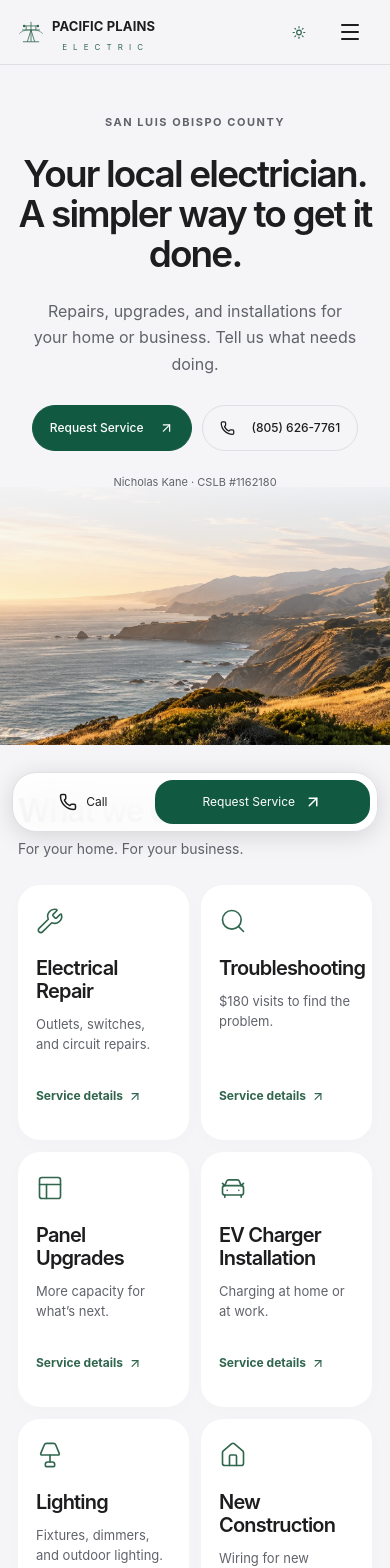
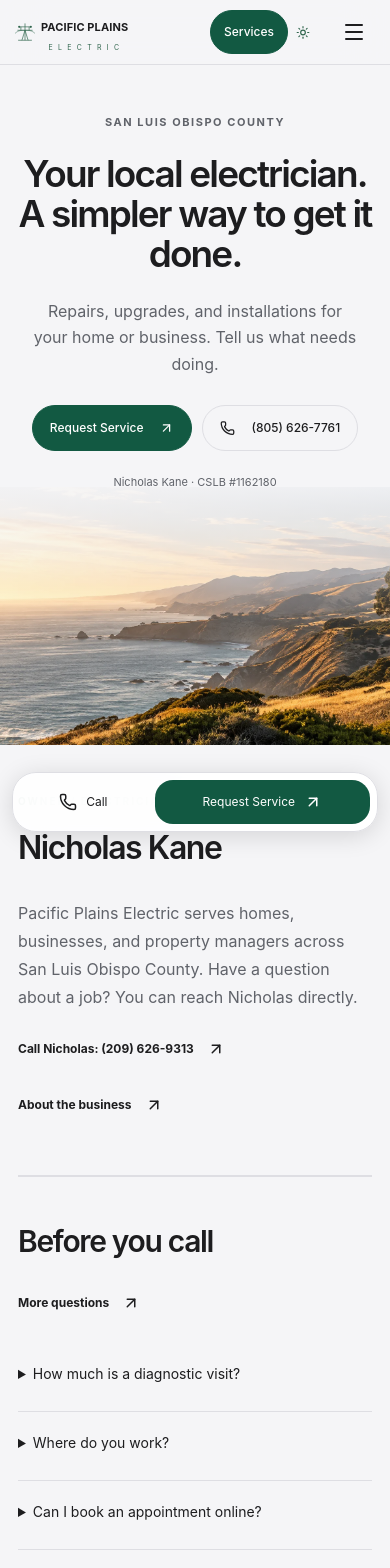
Before and after one commit to Sugar-Kane/Pacific-Plains-Electric, a Next.js app: page / in a window 390 px wide. Shown: the top 1568 px of the page. Built offline with nearby package versions, Linux system fonts and the light colour scheme.

Commit message:
Make service requests reachable in two taps from persistent header

```diff
--- a/app/globals.css
+++ b/app/globals.css
@@ -1892,3 +1892,19 @@ footer .brand .wordmark { color: var(--gold); }
 .map-legend span { width: 9px; height: 9px; border-radius: 50%; background: var(--green); }
 [data-theme="dark"] .map-legend span { background: #8ecbb0; }
 @media(max-width:700px) { .map-panel { padding: 32px 24px; } }
+
+.services-shortcut { white-space: nowrap; }
+.service-card:hover { transform: none; box-shadow: 0 4px 20px #00000004; }
+.service-card-actions { margin-top: auto; display: flex; flex-wrap: wrap; align-items: center; gap: 8px 18px; }
+.service-card-actions .text-link, .service-details-link { min-height: 44px; display: inline-flex; align-items: center; margin-top: 0; }
+.service-details-link { font-size: 12px; color: var(--secondary); text-decoration: underline; text-underline-offset: 3px; }
+@media (max-width: 700px) {
+ .header-inner { gap: 8px; padding-inline: 14px; }
+ .header-actions { gap: 0; }
+ .services-shortcut.button.small { padding: 10px 13px; font-size: 12px; min-height: 44px; }
+ .header .brand strong { font-size: 11px; }
+ .header .brand svg { width: 22px; }
+ .header .brand { gap: 5px; }
+ .header .brand .wordmark { font-size: 7px; }
+ .service-card-actions { gap: 0; flex-direction: column; align-items: flex-start; }
+}
--- a/app/page.tsx
+++ b/app/page.tsx
@@ -5,8 +5,6 @@ import { business } from "@/config/business";
 import { faqs } from "@/config/content";
 import {
   Actions,
-  ServiceGrid,
-  Diagnostic,
   ContactCTA,
 } from "@/components/public";
 import { metadata as meta, JsonLd, businessSchema } from "@/lib/seo";
@@ -41,14 +39,6 @@ export default function Home() {
           <p className="hero-note">Nicholas Kane · {business.license}</p>
         </div>
       </section>
-      <section className="section container" id="services">
-        <div className="section-heading">
-          <h2>What we do</h2>
-          <p>For your home. For your business.</p>
-        </div>
-        <ServiceGrid />
-      </section>
-      <Diagnostic />
       <section className="section container owner-section">
         <div>
           <span className="eyebrow">OWNER / ELECTRICIAN</span>
--- a/components/header.tsx
+++ b/components/header.tsx
@@ -37,7 +37,6 @@ export default function Header() {
           >
             {[
               ["Home", "/"],
-              ["Services", "/services"],
               ["About", "/about"],
               ["Contact", "/contact"],
             ].map(([label, url]) => (
@@ -56,6 +55,7 @@ export default function Header() {
             ))}
           </nav>
           <div className="header-actions">
+            <Link href="/services" className="button small services-shortcut" onClick={() => setOpen(false)} aria-current={path.startsWith("/services") ? "page" : undefined}>Services</Link>
             <button
               type="button"
               className="theme-toggle"
--- a/components/public.tsx
+++ b/components/public.tsx
@@ -56,11 +56,7 @@ export function ServiceGrid({ limit }: { limit?: number }) {
   return (
     <div className="service-grid">
       {(limit ? services.slice(0, limit) : services).map((s) => (
-        <Link
-          className="service-card"
-          href={"/services/" + s.slug}
-          key={s.slug}
-        >
+        <article className="service-card" key={s.slug}>
           <div className="service-card-top">
             <ServiceIcon name={s.icon} size={38} />
           </div>
@@ -76,10 +72,11 @@ export function ServiceGrid({ limit }: { limit?: number }) {
             generators: "Backup power for your property.",
             "service-plans": "Ongoing care for your electrical system.",
           } as Record<string, string>)[s.slug]}</p>
-          <span className="text-link">
-            Service details <ArrowUpRight size={17} />
-          </span>
-        </Link>
+          <div className="service-card-actions">
+            <Link className="text-link" href={"/request-service?service=" + s.slug} aria-label={"Request " + s.name}>Request service <ArrowUpRight size={17} /></Link>
+            <Link className="service-details-link" href={"/services/" + s.slug} aria-label={"Details about " + s.name}>Details</Link>
+          </div>
+        </article>
       ))}
     </div>
   );
```
Also changed, not shown: 1 other file (tests, documents, lock files or other folders).
